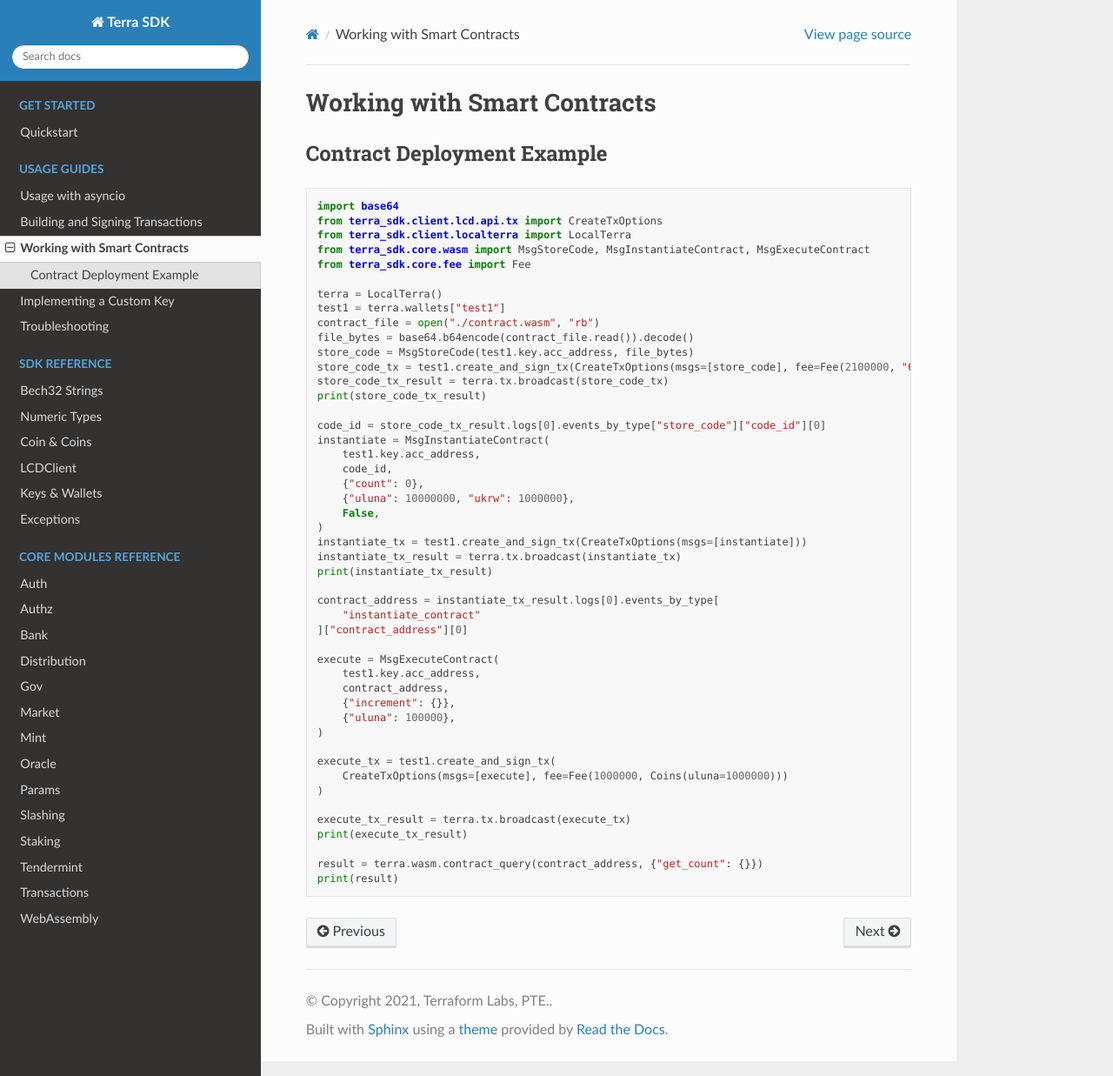
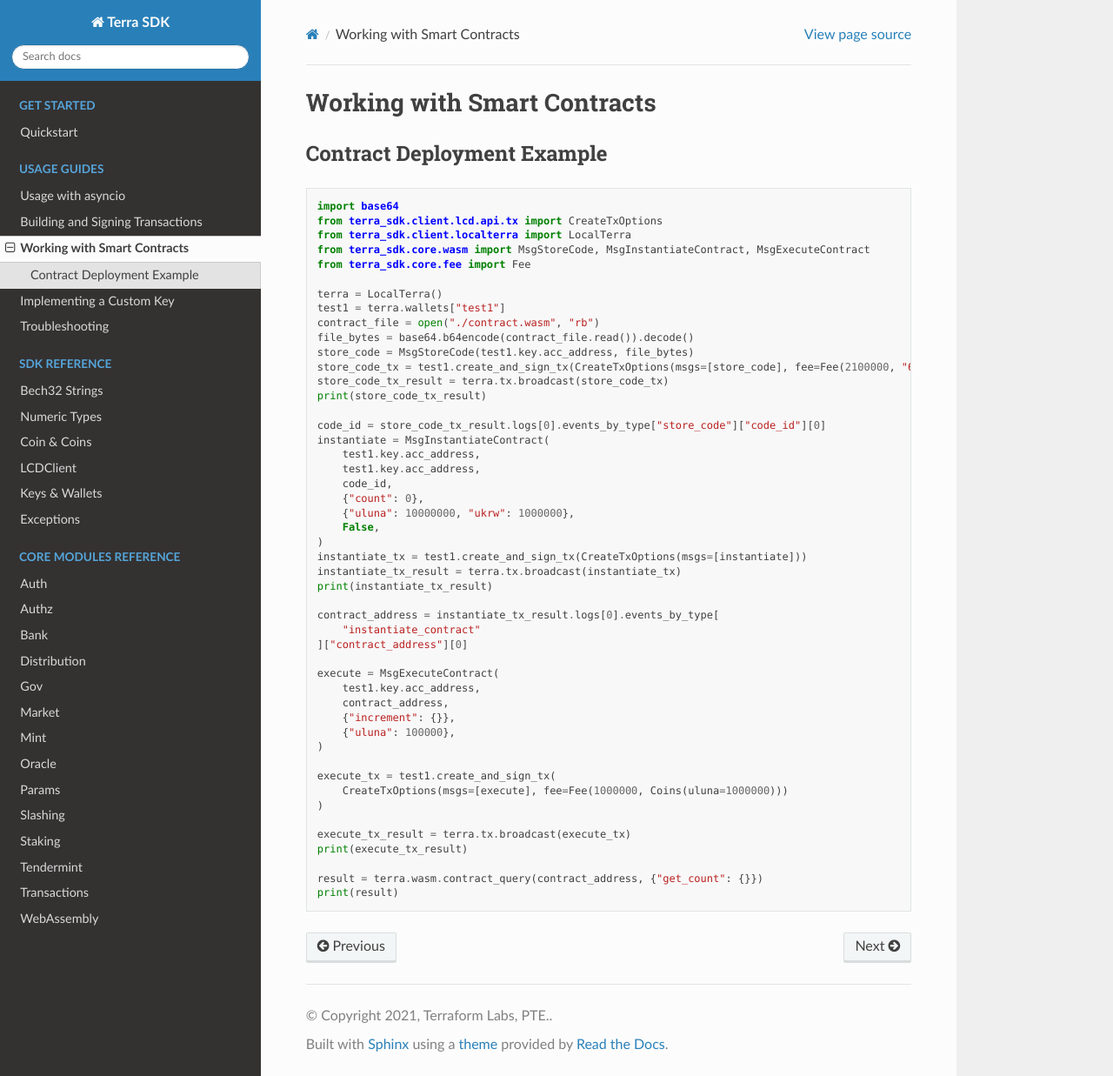
Before and after one commit to terra-money/terra.py, a Sphinx documentation site: the page built from docs/guides/smart_contracts.rst, in a window 1280 px wide and 1237 px high. Shown: the whole window at 87% size. Built offline with Sphinx 7.4.7 and the Read the Docs theme 2.0.0, drawn with Linux system fonts in a browser that asks for light colours; pages that are not in the unit, such as notebooks, are missing from menus.

Commit message:
fix example for MsgInstantiateContract

```diff
--- a/docs/guides/smart_contracts.rst
+++ b/docs/guides/smart_contracts.rst
@@ -25,6 +25,7 @@ Contract Deployment Example
 
     code_id = store_code_tx_result.logs[0].events_by_type["store_code"]["code_id"][0]
     instantiate = MsgInstantiateContract(
+        test1.key.acc_address,
         test1.key.acc_address,
         code_id,
         {"count": 0},
```
